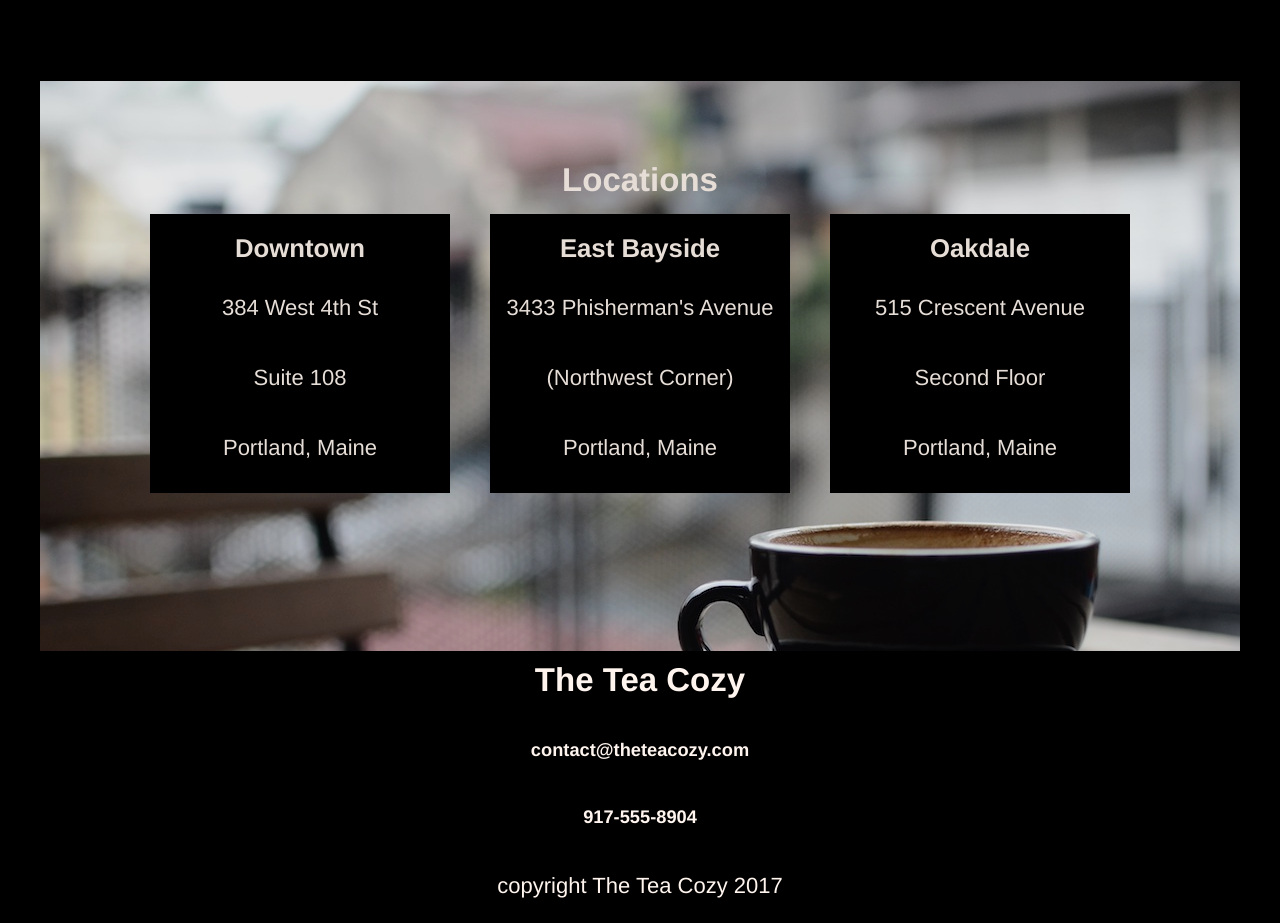
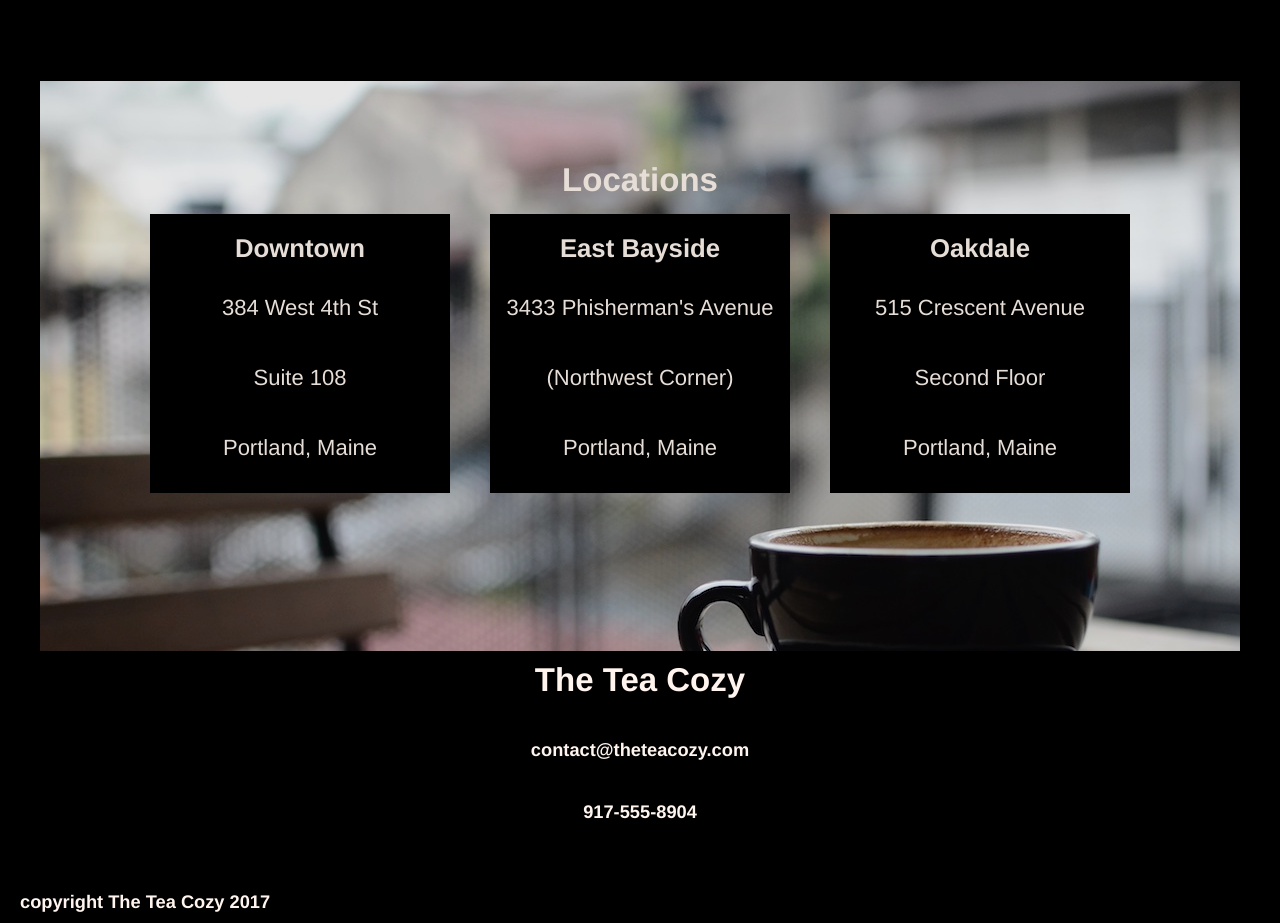
Before and after one commit to chrisstanarsenault/teacozy, a plain HTML site: page index.html in a window 1280 px wide. Shown: the part 1528-2451 px from the top of the page. Drawn offline with Linux system fonts and the light colour scheme.

Commit message:
finished

```diff
--- a/index.html
+++ b/index.html
@@ -86,10 +86,8 @@
 </div>
 
 <!-- Footer -->
-<div class="footer-container">
-	<div class="footer">
-		<p>copyright The Tea Cozy 2017</p>
-	</div>
+<div id="footer-container">
+		<h5>copyright The Tea Cozy 2017</h5>
 </div>
 </body>
 </html>
--- a/resources/css/style.css
+++ b/resources/css/style.css
@@ -21,6 +21,10 @@ h2, h3, h4, h5 {
 
 h2 {
 	font-size: 1.5em;
+}
+
+span {
+	font-weight: bold;
 }
 
 /*Nav Bar*/
@@ -132,5 +136,12 @@ a {
 }
 
 #contact-container h5 {
-	padding: 30px 0 15px 0;
+	padding: 30px 0 10px 0;
 }
+
+/*footer*/
+#footer-container {
+	text-align: left;
+	margin-left: 10px;
+	padding-top: 30px;
+}
```
